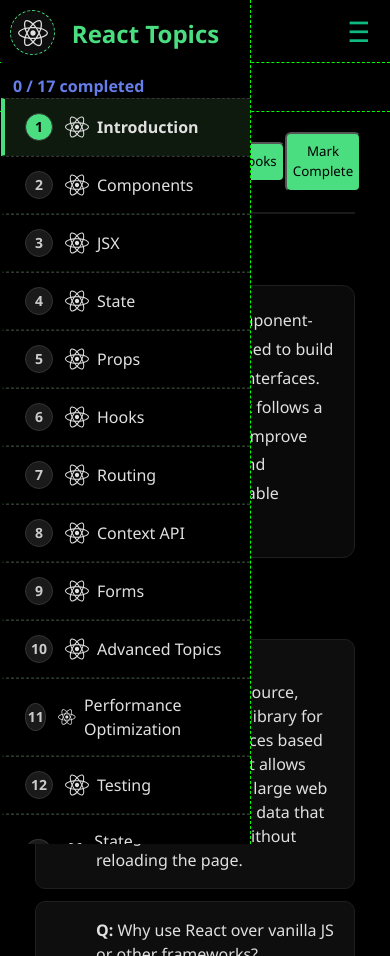
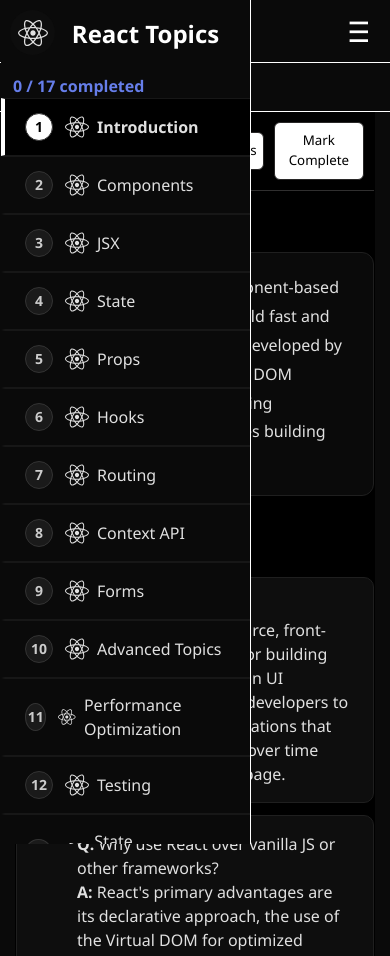
Before and after one commit to sshadulla22/SelfDev-Learning--Platform, a React (Create React App) app: page / in a window 390 px wide. Built offline with nearby package versions, Linux system fonts and the light colour scheme.

Commit message:
Your message about changes

```diff
--- a/src/Components/Header/Navigation.css
+++ b/src/Components/Header/Navigation.css
@@ -11,18 +11,18 @@
   display: flex;
   justify-content: space-between;
   align-items: center;
-  background: #000;
+  background: #0A0A0A;
   padding: 10px 20px;
   position: sticky;
   top: 0;
   z-index: 999;
   color: #fff;
-  border-bottom: 1px dashed #0f0;
+  border-bottom: 1px solid #ffffff;
 }
 
 /* Logo */
 .nav-logo a {
-  color: #10b981;
+  color: #ffffff;
   text-decoration: none;
   margin-left: 40px;
   font-size: 1.5rem;
@@ -43,7 +43,7 @@
 }
 
 .nav-links li a:hover {
-  color: #10b981;
+  color: #ffffff;
 }
 
 /* Hamburger (mobile) */
@@ -51,7 +51,7 @@
   display: none;
   font-size: 28px;
   cursor: pointer;
-  color: #10b981;
+  color: #ffffff;
 }
 
 /* Responsive: mobile */
@@ -62,7 +62,7 @@
 
 /* Logo */
 .nav-logo a {
-  color: #10b981;
+  color: #ffffff;
   text-decoration: none;
   font-size: 1.5rem;
   margin-left: 45px;
--- a/src/Components/Nav/nav.css
+++ b/src/Components/Nav/nav.css
@@ -1,11 +1,12 @@
 .nav-container {
   width: 100%;
-  background: #000;
+  background: #0A0A0A;
   padding: 6px 10px;
-  border-bottom: 1px dashed #0f0;
+  border-bottom: 1px solid #ffffff;
   position: sticky;
   top: 0;
   z-index: 200;
+   /* border-right: 1px solid #ffffff; */
 }
 
 /* Header: Logo + Toggler */
@@ -27,7 +28,7 @@
 .nav-toggle {
 border: none;
   font-size: 24px;
-  color: #10b981;
+  color: #ffffff;
   background: black;
   border: none;
   cursor: pointer;
@@ -40,7 +41,7 @@
   font-size: small;
   list-style: none;
   gap: 10px;
-  justify-content: center;
+  justify-content: start;
   ;
 }
 
@@ -54,7 +55,7 @@
   padding: 6px 10px;
   color: #e0e0e0;
   text-decoration: none;
-  background-color: rgb(15, 15, 15);
+  background-color: rgb(22, 21, 21);
   border-radius: 4px;
 
   transition: all 0.3s ease;
@@ -66,7 +67,7 @@
 }
 
 .nav-item.active {
-  background-color: #10b981;
+  background-color: #ffffff;
   color: #000;
   font-weight: 600;
 }
--- a/src/Components/TechStack/Global.css
+++ b/src/Components/TechStack/Global.css
@@ -10,13 +10,14 @@
 
 /* Container */
 .container {
-  background-color: #000;
+  background-color: #0A0A0A;
   display: grid;
   /* Sidebar width (auto) + Main content (1fr - fills the rest) */
   grid-template-columns: auto 1fr;
   height: 100vh;
   position: relative;
   margin: 0;
+
   /* Removed redundant margin: 0; padding: 0; */
 }
 
@@ -29,13 +30,12 @@
   width: 40px;
   height: 40px;
   border-radius: 50%;
-  border: 1px dashed #4ade80;
   background: #0d0d0d;
   display: flex;
   align-items: center;
   justify-content: center;
   font-size: 20px;
-  color: #4ade80;
+  color: #ffffff;
   cursor: pointer;
   transition: 0.3s ease;
 }
@@ -50,10 +50,11 @@
   /* This width is fine */
   width: 330px;
   height: 100vh; /* FULL SCREEN HEIGHT */
-  background: #000;
-  border-right: 1px dashed #0f0;
+  background: #0A0A0A;
+  border-right: 1px solid #ffffff;
   transition: transform 0.3s ease;
   padding-top: 20px;
+
 
   /* Ensures sidebar scrolls independently if content is too long */
   overflow-y: auto;
@@ -79,9 +80,10 @@
   font-size: 24px;
   text-align: center;
   margin-bottom: 25px;
-  color: #4ade80;
+  color: #ffffff;
   font-weight: 600;
 }
+
 
 /* Sidebar List */
 .sidebar ul {
@@ -91,8 +93,8 @@
 
 .sidebar li {
   padding: 14px 20px;
-    border-bottom: 1px dashed #112612;
-     border-top: 1px dashed #363636;
+    border-bottom: 1px solid #171717;
+     border-top: 1px solid #171717;
   cursor: pointer;
   display: flex;
   align-items: center;
@@ -103,30 +105,31 @@
 }
 
 .sidebar li:hover {
-  background: #111;
-  border-left-color: #4ade80;
+  background: #000000;
+  border-left-color: #ffffff;
   color: #fff;
   transform: translateX(5px);
 }
 
 .sidebar li.active {
-  background: #0f1a0f;
-  border-left-color: #4ade80;
+  background: #000000;
+  border-left-color: #ffffff;
   font-weight: 600;
-  color: #4ade80;
+  color: #ffffff;
 }
 
 /* Completed */
 .sidebar li.completed {
-  background: #0e2717;
-  border-left-color: #4ade80;
-  color: #4ade80;
+  background: #131313;
+  border-left-color: #ffffff;
+  color: #ffffff;
 }
 
 .topic-title{
   display: flex;
   align-items: center;
   gap: 8px;
+
 }
 
 .title{
@@ -134,6 +137,7 @@
   align-items: center;
   justify-content: center;
   gap: 10px;
+
 
 }
 
@@ -154,18 +158,24 @@
 
 .sidebar li.active .topic-number,
 .sidebar li.completed .topic-number {
-  background: #4ade80;
+  background: #ffffff;
   color: #000;
 }
 
 /* Main Content */
 .main-content {
-  width: 77vw;
+  width: 78vw;
   flex: 1; /* Not needed in grid, but harmless */
   /* REMOVED width: 70vw; to let the grid (1fr) handle the remaining space perfectly */
-  padding: 30px;
+  padding-left: 17px;
+   /* border-right: 1px solid #ffffff; */
+
+ padding-top: 12px;
+ padding-bottom: 20px;
+ padding-right: 20px;
+ padding-left: 20px;
   height: 100vh; /* Ensures it takes full height of the container cell */
-  margin: 10px;
+  margin: 0;
   background: #000;
   color: #e0e0e0;
   /* This is key for independent smooth scrolling of the content */
@@ -180,14 +190,14 @@
   display: flex;
   justify-content: space-between;
   align-items: center;
-  margin-bottom: 30px;
-  padding-bottom: 20px;
-  border-bottom: 2px solid #1a1a1a;
+  margin-bottom: 20px;
+  padding-bottom: 10px;
+  border-bottom: 1px solid #302f2f;
 }
 
 .content-header h2 {
   font-size: 32px;
-  color: #4ade80;
+  color: #ffffff;
 }
 
 /* Section */
@@ -197,10 +207,10 @@
 
 .content-section h3 {
   font-size: 22px;
-  color: #4ade80;
+  color: #ffffff;
   margin-bottom: 15px;
   padding-left: 12px;
-  border-left: 4px solid #4ade80;
+  border-left: 2px solid #ffffff;
 }
 
 .content-section p {
@@ -229,10 +239,10 @@
   border: 1px solid #1f1f1f;
 }
 
-.question-item:hover {
-  transform: translateX(6px);
-  box-shadow: 0 0 12px rgba(74, 222, 128, 0.4);
-}
+/* .question-item:hover {
+  transform: translateX(1px);
+  box-shadow: 0 0 12px rgba(136, 137, 136, 0.4);
+} */
 
 .question-item::before {
   content: counter(question-counter);
@@ -240,7 +250,7 @@
   left: 20px;
   top: 50%;
   transform: translateY(-50%);
-  background: #4ade80;
+  background: #ffffff;
   color: #000;
   width: 28px;
   height: 28px;
@@ -270,7 +280,7 @@
 
 .prev-btn {
   background: #222;
-  color: #4ade80;
+  color: #ffffff;
 }
 
 .prev-btn:hover {
@@ -278,20 +288,25 @@
 }
 
 .next-btn {
-  background: #4ade80;
+  background: #ffffff;
   color: #000;
 }
 
 .next-btn:hover {
-  background: #38c76b;
+  background: #ffffff;
 }
 
 /* Completed Button */
 .complete-btn {
-  padding: 10px 20px;
-  background-color: #4ade80;
-  color: #000;
-  border-radius: 6px;
+  font-size: smaller;
+  padding: 8px 12px;
+  padding: 6px 10px;
+  color: #e0e0e0;
+  border: 1px solid #282727;
+  text-decoration: none;
+  margin-right: 10px;
+  background-color: rgb(15, 15, 15);
+  border-radius: 4px;
 }
 
 .nav-title{
@@ -305,12 +320,15 @@
   .container {
     /* Stack content vertically on mobile */
     grid-template-columns: 1fr;
+
+
+
     /* This ensures that when the sidebar is hidden, the main-content is the only element */
   }
 
   .content-header h2 {
   font-size: 20px;
-  color: #4ade80;
+  color: #ffffff;
 }
 
 
@@ -318,7 +336,7 @@
   padding: 8px 6px;
   font-size: smaller;
   align-items: center;
-  background-color: #4ade80;
+  background-color: #ffffff;
   color: #000;
   border-radius: 6px;
 }
@@ -351,8 +369,12 @@
     height: auto; /* Let content dictate height, scrolling is handled by the page scroll */
     min-height: 100vh; /* Optional: ensures it fills the viewport even with sparse content */
     margin: 0;
+    border-right: 0px ;
+    border-bottom: 0px;
+    border-top:0px;
     width: 100%;
-    padding: 20px;
+    padding: 1px;
+    padding-top: 10px;
     /* For mobile, the main content is the body of the page, so let the BODY/HTML handle the scroll */
     overflow-y: visible;
   }
@@ -364,16 +386,16 @@
     top: 10px;                /* consistent placement */
     left: 10px;               /* adjust distance from left */
     z-index: 1000;
+
     width: 45px;
     height: 45px;
     border-radius: 50%;
-    border: 1px dashed #4ade80;
     background: #0d0d0d;
     display: flex;
     align-items: center;
     justify-content: center;
     font-size: 20px;
-    color: #4ade80;
+    color: #ffffff;
     cursor: pointer;
     transition: all 0.3s ease;
   }
```
